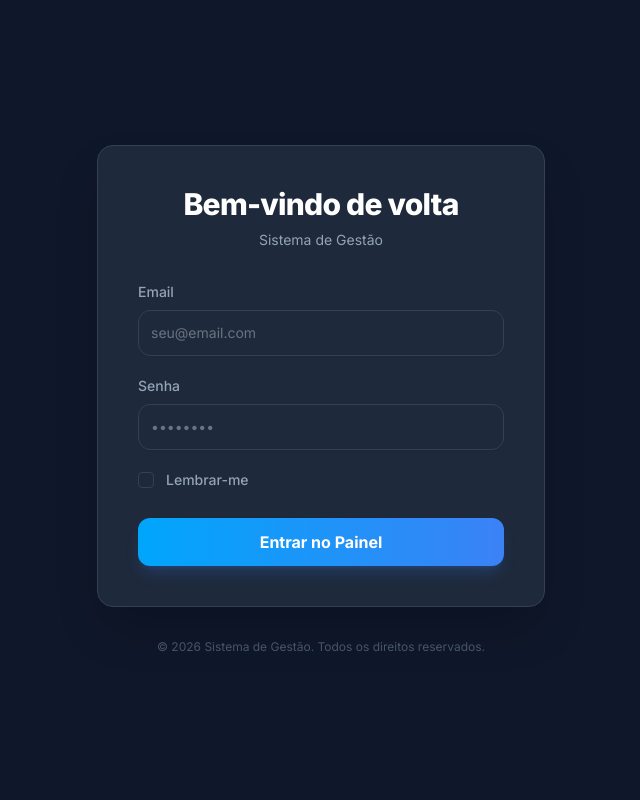
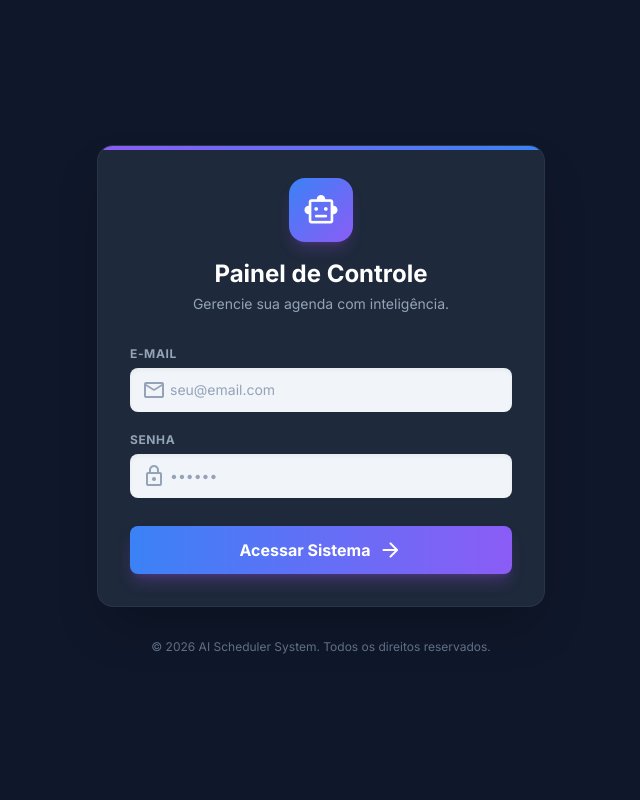
Before and after one commit to juanhlalmeida/assistente-agendamento-ia, a Flask app: page / in a window 1280 px wide. Shown: the whole page, without its empty margins (319-959 px from the left). Run offline with Flask 3, Linux system fonts and the light colour scheme; parts of the project's set-up code (start-up, migrations or seed data) failed here and were passed over; some libraries are stand-ins or nearby versions.

Commit message:
Revamp login page with new styles and layout

```diff
--- a/app/templates/login.html
+++ b/app/templates/login.html
@@ -9,6 +9,7 @@
   <link href="https://fonts.googleapis.com" rel="preconnect"/>
   <link crossorigin="" href="https://fonts.gstatic.com" rel="preconnect"/>
   <link href="https://fonts.googleapis.com/css2?family=Inter:wght@400;500;600;700;800;900&display=swap" rel="stylesheet"/>
+  <link rel="stylesheet" href="https://fonts.googleapis.com/css2?family=Material+Symbols+Rounded:opsz,wght,FILL,GRAD@24,400,1,0" />
 
   <script>
     tailwind.config = {
@@ -16,41 +17,32 @@
       theme: {
         extend: {
           colors: {
-            "primary": "#00A6FB",
-            "primary-dark": "#0086CA",
-            "background-dark": "#0F172A", /* Azul muito escuro (mais moderno que preto puro) */
-            "surface-dark": "#1E293B",    /* Cinza azulado para o cartão */
-            "border-dark": "#334155",
-            "text-primary-dark": "#F8FAFC",
-            "text-secondary-dark": "#94A3B8",
+            "background-dark": "#0F172A",
+            "surface-dark": "#1E293B",
+            "primary-purple": "#8B5CF6", /* Roxo do botão */
+            "primary-blue": "#3B82F6",   /* Azul do botão */
           },
           fontFamily: { "display": ["Inter", "sans-serif"] },
         },
       },
     }
   </script>
-
-  <style>
-    input:-webkit-autofill,
-    input:-webkit-autofill:hover,
-    input:-webkit-autofill:focus,
-    input:-webkit-autofill:active{
-        -webkit-box-shadow: 0 0 0 30px #1E293B inset !important;
-        -webkit-text-fill-color: white !important;
-        transition: background-color 5000s ease-in-out 0s;
-    }
-  </style>
 </head>
-<body class="bg-background-dark font-display text-text-primary-dark antialiased">
+<body class="bg-background-dark font-display antialiased text-slate-200">
 
   <div class="flex min-h-screen flex-col items-center justify-center p-4">
 
-    <div class="w-full max-w-md rounded-2xl bg-surface-dark shadow-2xl border border-border-dark">
-      <div class="p-8 md:p-10">
+    <div class="w-full max-w-md rounded-2xl bg-surface-dark p-8 shadow-2xl border border-slate-700/50 relative overflow-hidden">
 
-        <div class="mb-8 text-center">
-          <h1 class="text-3xl font-extrabold tracking-tight text-white">Bem-vindo de volta</h1>
-          <p class="mt-2 text-sm text-text-secondary-dark">Sistema de Gestão</p>
+      <div class="absolute top-0 left-0 w-full h-1 bg-gradient-to-r from-primary-purple to-primary-blue"></div>
+
+      <div class="mb-8 text-center flex flex-col items-center">
+        <div class="mb-4 flex h-16 w-16 items-center justify-center rounded-2xl bg-gradient-to-br from-primary-blue to-primary-purple shadow-lg shadow-purple-500/20">
+          <span class="material-symbols-rounded text-4xl text-white">smart_toy</span>
+        </div>
+
+        <h1 class="text-2xl font-bold text-white">Painel de Controle</h1>
+        <p class="mt-1 text-sm text-slate-400">Gerencie sua agenda com inteligência.</p>
       </div>
 
       {% with messages = get_flashed_messages(with_categories=true) %}
@@ -58,7 +50,7 @@
           {% for category, message in messages %}
             {% set color = 'bg-blue-500/10 text-blue-400 border-blue-500/20' %}
             {% if category == 'danger' %}{% set color = 'bg-red-500/10 text-red-400 border-red-500/20' %}{% endif %}
-              <div class="{{ color }} mb-6 rounded-lg border p-3 text-center text-sm font-medium backdrop-blur-sm">
+            <div class="{{ color }} mb-6 rounded-lg border p-3 text-center text-sm font-medium">
               {{ message }}
             </div>
           {% endfor %}
@@ -69,51 +61,50 @@
         <div class="flex flex-col gap-5">
 
           <div>
-              <label for="email" class="mb-2 block text-sm font-medium text-text-secondary-dark">Email</label>
+            <label for="email" class="mb-1.5 block text-xs font-bold uppercase tracking-wider text-slate-400">E-mail</label>
+            <div class="relative">
+              <div class="pointer-events-none absolute inset-y-0 left-0 flex items-center pl-3">
+                <span class="material-symbols-rounded text-slate-400">mail</span>
+              </div>
               <input
                 type="email"
                 id="email"
                 name="email"
-                class="block w-full rounded-xl border border-border-dark bg-surface-dark p-3 text-white placeholder-gray-500 shadow-sm focus:border-primary focus:ring-1 focus:ring-primary sm:text-sm"
+                class="block w-full rounded-lg border-0 bg-slate-100 p-3 pl-10 text-slate-900 placeholder-slate-400 focus:ring-2 focus:ring-primary-purple sm:text-sm shadow-inner"
                 placeholder="seu@email.com"
                 required>
             </div>
+          </div>
 
           <div>
-              <label for="password" class="mb-2 block text-sm font-medium text-text-secondary-dark">Senha</label>
+            <label for="password" class="mb-1.5 block text-xs font-bold uppercase tracking-wider text-slate-400">Senha</label>
+            <div class="relative">
+              <div class="pointer-events-none absolute inset-y-0 left-0 flex items-center pl-3">
+                <span class="material-symbols-rounded text-slate-400">lock</span>
+              </div>
               <input
                 type="password"
                 id="password"
                 name="password"
-                class="block w-full rounded-xl border border-border-dark bg-surface-dark p-3 text-white placeholder-gray-500 shadow-sm focus:border-primary focus:ring-1 focus:ring-primary sm:text-sm"
-                placeholder="••••••••"
+                class="block w-full rounded-lg border-0 bg-slate-100 p-3 pl-10 text-slate-900 placeholder-slate-400 focus:ring-2 focus:ring-primary-purple sm:text-sm shadow-inner"
+                placeholder="••••••"
                 required>
-            </div>
-
-            <div class="flex items-center justify-between">
-              <div class="flex items-start">
-                <div class="flex h-5 items-center">
-                  <input id="remember-me" name="remember-me" type="checkbox" class="h-4 w-4 rounded border-border-dark bg-surface-dark text-primary focus:ring-primary focus:ring-offset-surface-dark">
-                </div>
-                <div class="ml-3 text-sm">
-                  <label for="remember-me" class="font-medium text-text-secondary-dark hover:text-white cursor-pointer transition-colors">Lembrar-me</label>
-                </div>
             </div>
           </div>
 
           <button
             type="submit"
-              class="mt-2 flex h-12 w-full items-center justify-center rounded-xl bg-gradient-to-r from-primary to-blue-500 px-6 text-base font-bold text-white shadow-lg shadow-blue-500/20 transition-all hover:scale-[1.02] hover:shadow-blue-500/30 active:scale-[0.98]">
-              Entrar no Painel
+            class="group mt-2 flex h-12 w-full items-center justify-center gap-2 rounded-lg bg-gradient-to-r from-primary-blue to-primary-purple px-6 text-base font-bold text-white shadow-lg shadow-purple-500/25 transition-all hover:opacity-90 active:scale-[0.98]">
+            Acessar Sistema
+            <span class="material-symbols-rounded transition-transform group-hover:translate-x-1">arrow_forward</span>
           </button>
 
         </div>
       </form>
     </div>
-    </div>
 
-    <div class="mt-8 text-center text-xs text-slate-600">
-      &copy; 2026 Sistema de Gestão. Todos os direitos reservados.
+    <div class="mt-8 text-center text-xs text-slate-500">
+      &copy; 2026 AI Scheduler System. Todos os direitos reservados.
     </div>
 
   </div>
```
Lines whose indentation alone changed are shown as unchanged.
